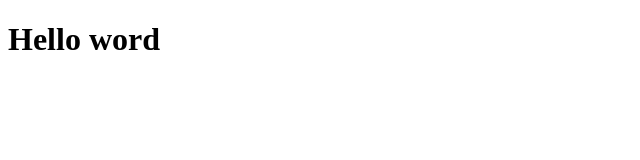
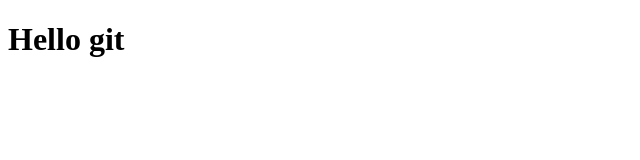
Before and after one commit to Alimardonjon/Yangiliklar, a plain HTML site: page index.html in a window 1280 px wide. Shown: the full height of the page, 0-640 px from the left. Drawn offline with Linux system fonts and the light colour scheme.

Commit message:
change index.html

```diff
--- a/index.html
+++ b/index.html
@@ -4,9 +4,9 @@
     <meta charset="UTF-8">
     <meta http-equiv="X-UA-Compatible" content="IE=edge">
     <meta name="viewport" content="width=device-width, initial-scale=1.0">
-    <title>Lesson</title>
+    <title>Lesson 1</title>
 </head>
 <body>
-   <h1>Hello word</h1>
+   <h1>Hello git</h1>
 </body>
 </html>
```
